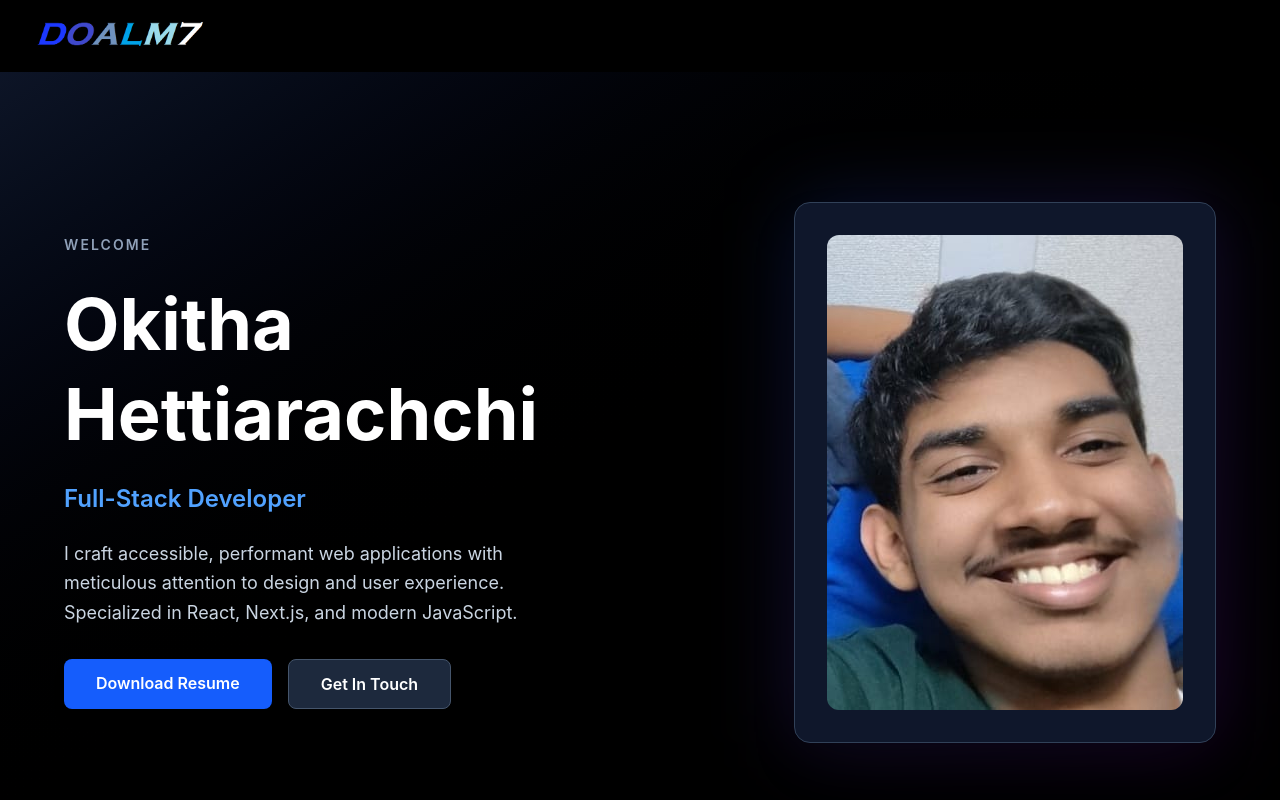
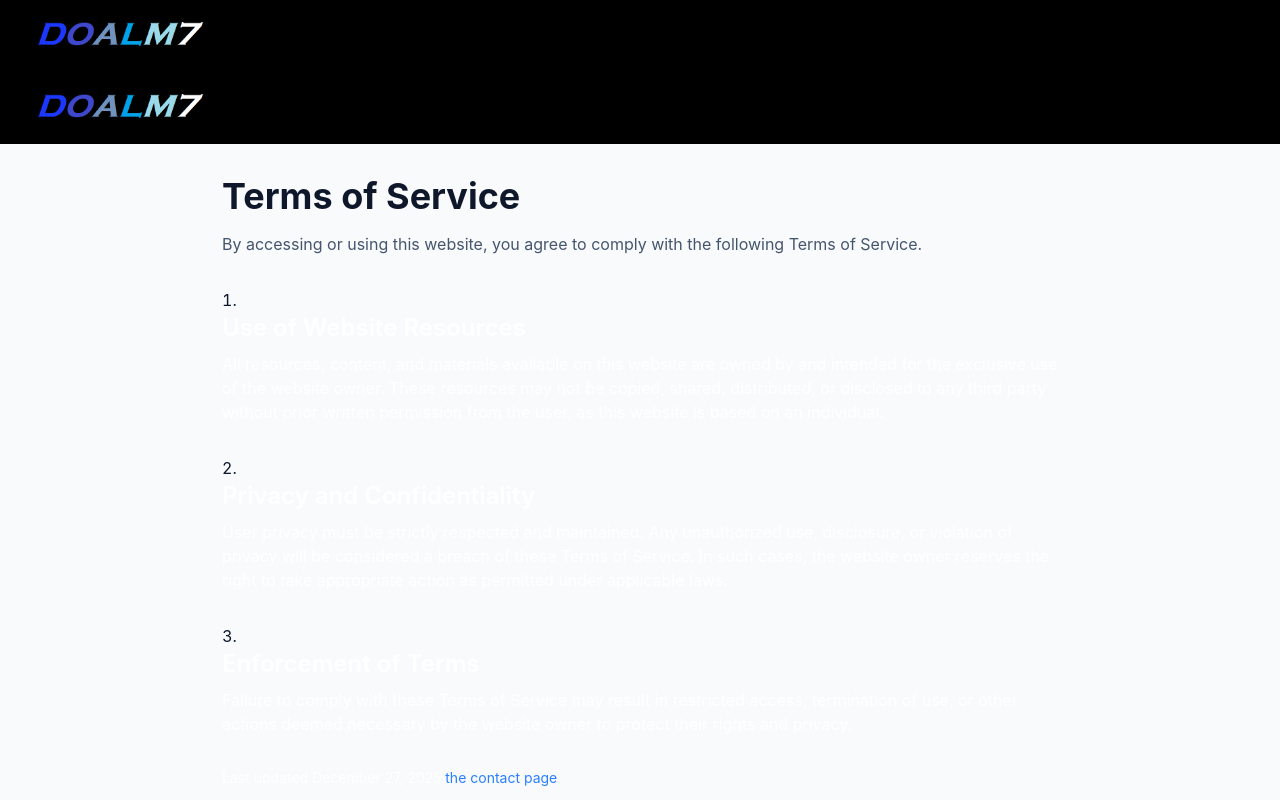
Before and after one commit to okithaA/portfolio, a Next.js app: page /terms in a window 1280 px wide. Shown: the top 800 px of the page. Built offline with nearby package versions, Linux system fonts and the light colour scheme.

Commit message:
Update
Bug fix

```diff
--- a/app/layout.js
+++ b/app/layout.js
@@ -13,8 +13,8 @@ const geistMono = Geist_Mono({
 });
 
 export const metadata = {
-  title: "Create Next App",
-  description: "Generated by create next app",
+  title: "Portfolio",
+  description: "Generated by DOALM7",
 };
 
 export default function RootLayout({ children }) {
--- a/app/terms/page.js
+++ b/app/terms/page.js
@@ -1,11 +1,11 @@
-import Header from "../components/Header";
 import Footer from "../components/Footer";
 import Link from "next/link";
+import Navbar from "../components/Navbar";
 
 export default function TermsPage() {
 	return (
 		<div>
-			<Header />
+			<Navbar />
 			<main className="container max-w-4xl mx-auto py-12 px-6">
 				<h1 className="text-4xl font-bold text-slate-900 mb-4">Terms of Service</h1>
 				<p className="text-slate-600 mb-8">
@@ -14,34 +14,34 @@ export default function TermsPage() {
 
 				<ol className="list-decimal list-inside space-y-8">
 					<li>
-						<h2 className="text-2xl font-semibold text-slate-800 mb-2">
-							Condition 1 — Use of Website Resources
+						<h2 className="text-2xl font-semibold text-white mb-2">
+							Use of Website Resources
 						</h2>
-						<p className="text-slate-600">
+						<p className="text-white">
 							All resources, content, and materials available on this website are owned by and intended for the exclusive use of the website owner. These resources may not be copied, shared, distributed, or disclosed to any third party without prior written permission from the user, as this website is based on an individual.
 						</p>
 					</li>
 
 					<li>
-						<h2 className="text-2xl font-semibold text-slate-800 mb-2">
-							Condition 2 — Privacy and Confidentiality
+						<h2 className="text-2xl font-semibold text-white mb-2">
+							Privacy and Confidentiality
 						</h2>
-						<p className="text-slate-600">
+						<p className="text-white">
 							User privacy must be strictly respected and maintained. Any unauthorized use, disclosure, or violation of privacy will be considered a breach of these Terms of Service. In such cases, the website owner reserves the right to take appropriate action as permitted under applicable laws.
 						</p>
 					</li>
 
 					<li>
-						<h2 className="text-2xl font-semibold text-slate-800 mb-2">
-							Condition 3 — Enforcement of Terms
+						<h2 className="text-2xl font-semibold text-white mb-2">
+							Enforcement of Terms
 						</h2>
-						<p className="text-slate-600">
+						<p className="text-white">
 							Failure to comply with these Terms of Service may result in restricted access, termination of use, or other actions deemed necessary by the website owner to protect their rights and privacy.
 						</p>
 					</li>
 				</ol>
 
-				<p className="text-sm text-slate-500 mt-8">
+				<p className="text-sm text-white mt-8">
 					Last updated December 27, 2025.
 					<Link href="/contacts" className="text-blue-500 hover:underline">
 						the contact page
```
